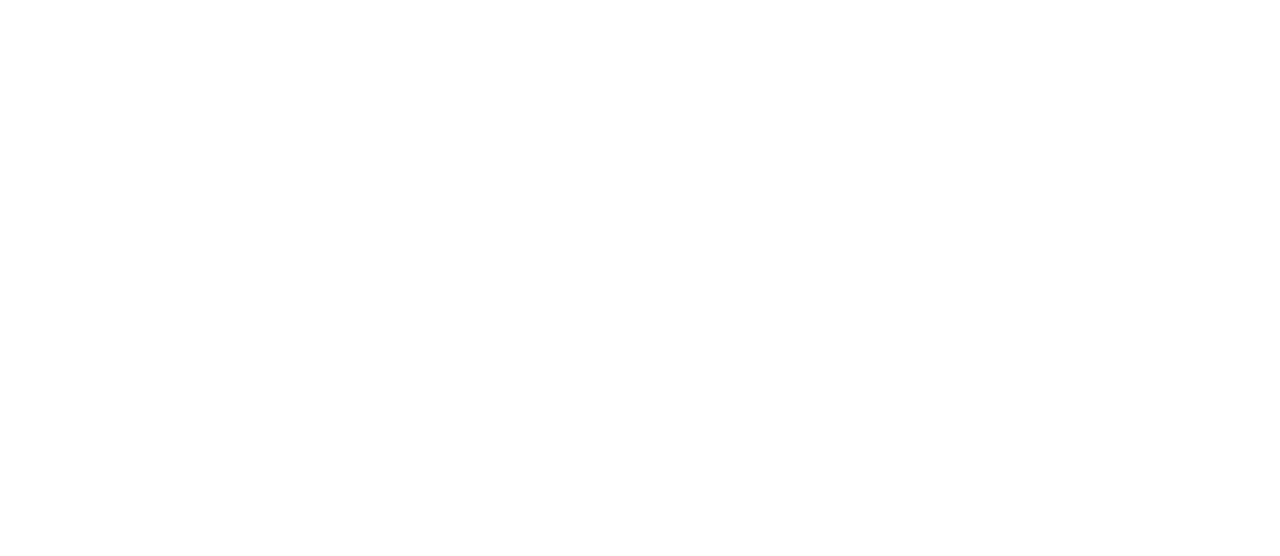
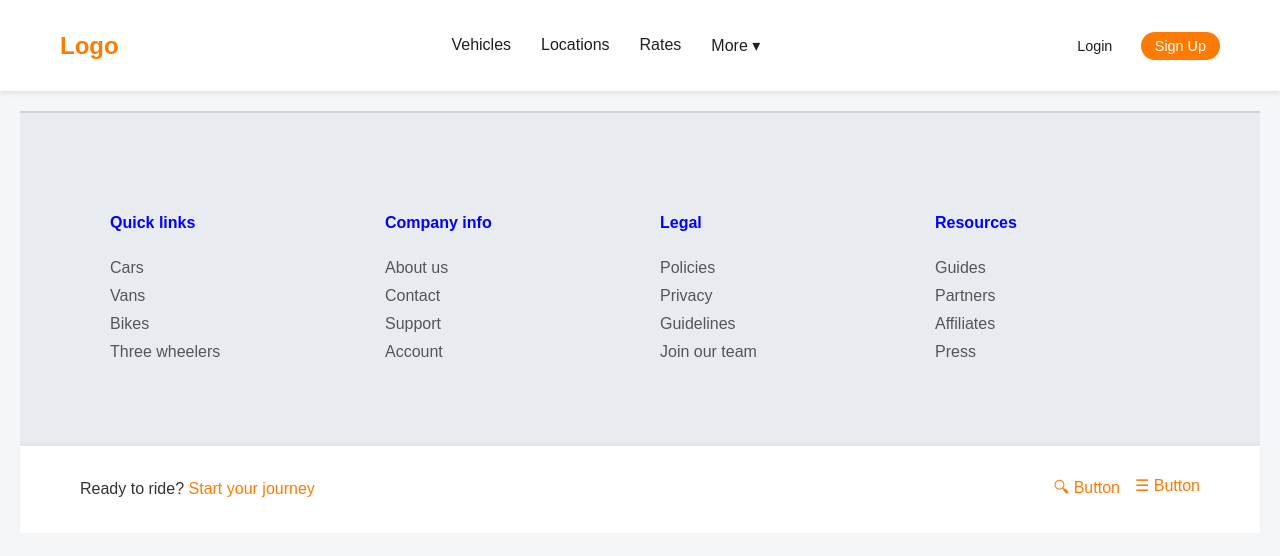
Before and after one commit to Tharusha2002-s/-Web-System-Group-Project, a plain HTML site: page frontend/pages/navbar.html in a window 1280 px wide. Drawn offline with Linux system fonts and the light colour scheme.

Commit message:
Add nav bar

```diff
--- a/frontend/pages/navbar.html
+++ b/frontend/pages/navbar.html
@@ -0,0 +1,263 @@
+<!DOCTYPE html>
+<html lang="en">
+<head>
+  <meta charset="UTF-8">
+  <meta name="viewport" content="width=device-width, initial-scale=1.0">
+  <title>Document</title>
+
+  <style>
+
+    body {
+      font-family: Arial, Helvetica, sans-serif;
+      margin: 0;
+      padding: 0;
+      background-color: #F4F6F8;
+      color: #333333;
+    }
+
+
+    .navbar {
+      display: flex;
+      justify-content: space-between;
+      align-items: center;
+      padding: 20px 60px;
+      background-color: #FFFFFF;
+      box-shadow: 0 2px 5px rgba(0, 0, 0, 0.1);
+      position: sticky;
+      top: 0;
+      z-index: 1000;
+    }
+
+    .logo {
+      font-size: 1.5rem;
+      font-weight: bold;
+      color: #FF7A00;
+    }
+
+    .navbar ul {
+      display: flex;
+      list-style: none;
+      gap: 30px;
+    }
+
+    .navbar a {
+      text-decoration: none;
+      color: #1E1E1E;
+      font-weight: 500;
+      transition: color 0.3s ease;
+    }
+
+    .navbar a:hover {
+      color: #FF8C1A;
+    }
+
+    .navbar .auth button {
+      margin-left: 10px;
+      padding: 6px 14px;
+      border: none;
+      border-radius: 20px;
+      cursor: pointer;
+      font-weight: 500;
+      font-size: 0.9rem;
+      transition: all 0.3s ease;
+    }
+
+    .login {
+      background: transparent;
+      border: 1px solid #1E1E1E;
+      color: #1E1E1E;
+    }
+
+    .login:hover {
+      border-color: #FF8C1A;
+      color: #FF8C1A;
+    }
+
+    .signup {
+      background: #FF7A00;
+      color: #FFFFFF;
+    }
+
+    .signup:hover {
+      background: #FF8C1A;
+    }
+
+
+    section {
+      display: none;
+      padding: 20px;
+    }
+
+    section.active {
+      display: block;
+    }
+
+
+    .footers {
+      display: grid;
+      gap: 40px;
+      padding: 80px 90px;
+      grid-template-columns: repeat(4, 1fr);
+      background-color: #E8ECF1;
+      margin: 0;
+      color: #202124;
+      border-top: 2px solid rgba(0, 0, 0, 0.1);
+    }
+
+    .footers h4 {
+      color:blue;
+    }
+
+    .footers a {
+      display: block;
+      padding: 5px 0;
+      text-align: left;
+      cursor: pointer;
+      font-size: 16px;
+      color: #555555;
+      text-decoration: none;
+      transition: color 0.3s ease;
+    }
+
+    .footers a:hover {
+      color: #FF8C1A;
+      text-decoration: underline;
+    }
+
+
+    .end-section {
+      display: flex;
+      justify-content: space-between;
+      align-items: center;
+      padding: 30px 60px;
+      background-color: #FFFFFF;
+      color: #333333;
+      box-shadow: 0 -2px 5px rgba(0, 0, 0, 0.05);
+    }
+
+    .end-section a {
+      color: #FF7A00;
+      text-decoration: none;
+    }
+
+    .end-section a:hover {
+      color: #FF8C1A;
+    }
+
+    .end-buttons {
+      display: flex;
+      gap: 15px;
+    }
+
+    .endbutton {
+      cursor: pointer;
+      color: #555555;
+      font-size: 1rem;
+      transition: color 0.3s ease;
+    }
+
+    .endbutton:hover {
+      color: #FF8C1A;
+    }
+  </style>
+</head>
+<body>
+
+
+  <header class="navbar">
+    <div class="logo">Logo</div>
+    <nav>
+      <ul>
+        <li><a href="#">Vehicles</a></li>
+        <li><a href="#">Locations</a></li>
+        <li><a href="#">Rates</a></li>
+        <li><a href="#">More ▾</a></li>
+      </ul>
+    </nav>
+    <div class="auth">
+      <button class="login">Login</button>
+      <button class="signup">Sign Up</button>
+    </div>
+  </header>
+
+
+  <section id="home" class="active">
+    <div class="footers">
+      <div>
+        <h4>Quick links</h4>
+        <a onclick="openModal('cars')">Cars</a>
+        <a onclick="openModal('vans')">Vans</a>
+        <a onclick="openModal('bikes')">Bikes</a>
+        <a onclick="openModal('three')">Three wheelers</a>
+      </div>
+
+      <div>
+        <h4>Company info</h4>
+        <a onclick="openModal('about')">About us</a>
+        <a onclick="openModal('contact')">Contact</a>
+        <a onclick="openModal('support')">Support</a>
+        <a onclick="openModal('account')">Account</a>
+      </div>
+
+      <div>
+        <h4>Legal</h4>
+        <a onclick="openModal('policies')">Policies</a>
+        <a onclick="openModal('privacy')">Privacy</a>
+        <a onclick="openModal('guidelines')">Guidelines</a>
+        <a onclick="openModal('team')">Join our team</a>
+      </div>
+
+      <div>
+        <h4>Resources</h4>
+        <a onclick="openModal('guides')">Guides</a>
+        <a onclick="openModal('partners')">Partners</a>
+        <a onclick="openModal('affiliates')">Affiliates</a>
+        <a onclick="openModal('press')">Press</a>
+      </div>
+    </div>
+
+    <div class="end-section">
+      <span>Ready to ride? <a href="#">Start your journey</a></span>
+      <div class="end-buttons">
+        <a class="endbutton">🔍︎ Button</a>
+        <a class="endbutton">☰ Button</a>
+      </div>
+    </div>
+  </section>
+
+  <section id="vehicle"></section>
+  <section id="rent"></section>
+  <section id="location"></section>
+  <section id="more"></section>
+  <section id="login"></section>
+  <section id="signin"></section>
+
+  <script>
+    function show(sectionId) {
+      document.querySelectorAll("section").forEach(sec => sec.classList.remove("active"));
+      document.getElementById(sectionId).classList.add("active");
+
+      document.querySelectorAll("nav a").forEach(a => a.classList.remove("active"));
+      event.target.classList.add("active");
+    }
+
+    function openModal(id) {
+      document.getElementById(id).style.display = "flex";
+    }
+
+    function closeModal(id) {
+      document.getElementById(id).style.display = "none";
+    }
+
+    window.onclick = function (event) {
+      const modals = document.querySelectorAll(".modal");
+      modals.forEach(modal => {
+        if (event.target === modal) {
+          modal.style.display = "none";
+        }
+      });
+    };
+  </script>
+
+</body>
+</html>
```
Also changed, not shown: frontend/pages/about.html (+12 -12 lines).
